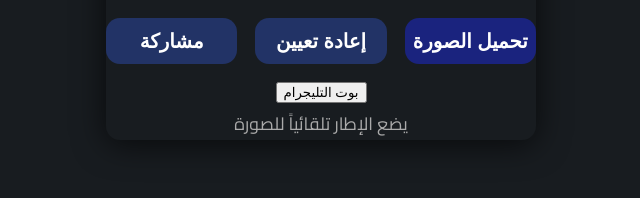
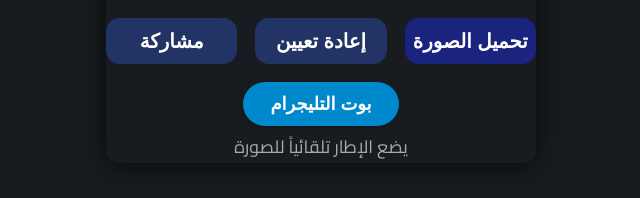
Before and after one commit to abdouhafez20/Assiut-61-website-3, a plain HTML site: page index.html in a window 1280 px wide. Shown: the part 933-1131 px from the top of the page, without its empty margins (319-959 px from the left). Drawn offline with Linux system fonts and the light colour scheme.

Commit message:
Update style.css

```diff
--- a/style.css
+++ b/style.css
@@ -158,6 +158,22 @@ html, body {
   align-items: center;
   gap: .1em;
 }
+#telegramBtn {
+  background-color: #0088cc;
+  color: white;
+  padding: 0.6em 1.5em;
+  border: none;
+  border-radius: 999px;
+  font-size: 1em;
+  font-weight: bold;
+  cursor: pointer;
+  box-shadow: 0 2px 8px rgba(0, 0, 0, 0.2);
+  transition: background 0.2s, transform 0.2s;
+}
+#telegramBtn:hover {
+  background-color: #007ab8;
+  transform: scale(1.03);
+}
 .telegram-note {
   font-size: .98em;
   color: #aaa;
```
